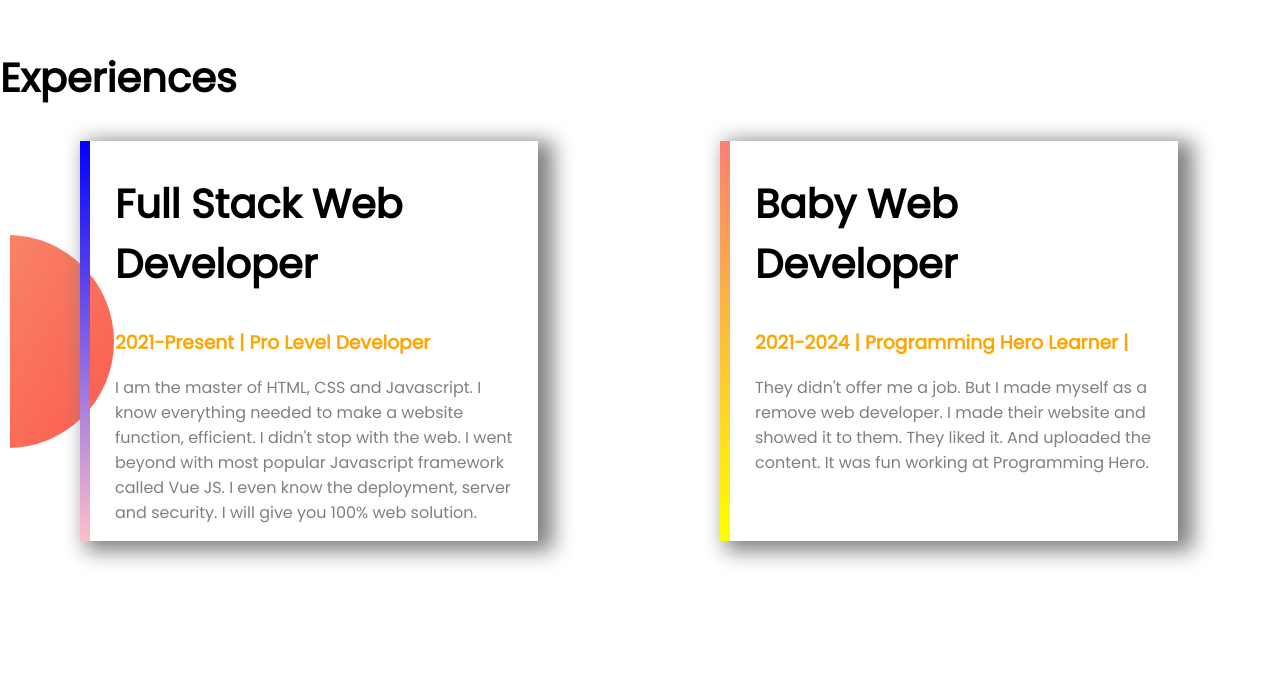
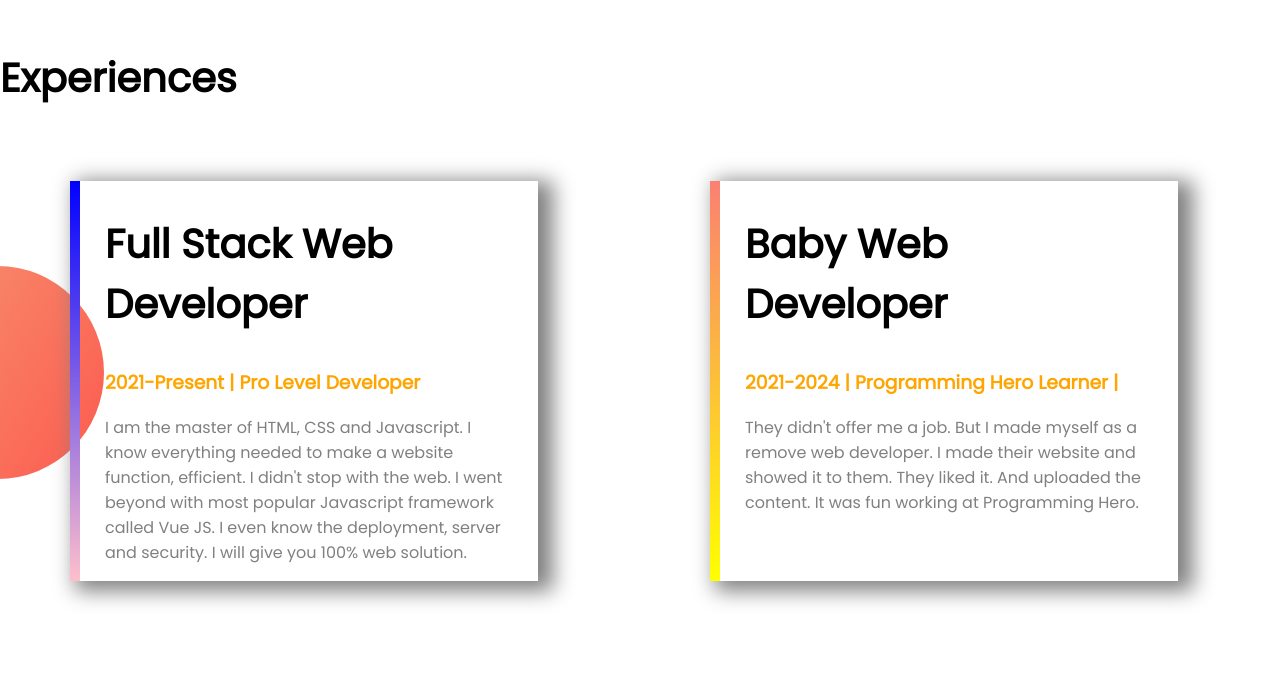
Before and after one commit to rejaulrasel/my-working-portfolio, a plain HTML site: page index.html in a window 1280 px wide. Shown: the part 1199-1880 px from the top of the page. Drawn offline with Linux system fonts and the light colour scheme.

Commit message:
add margin in css

```diff
--- a/index.html
+++ b/index.html
@@ -44,10 +44,10 @@
         </div>
 
     </section>
-    <section class="flexible p2p">
+    <section class="flexible p2p exp-area">
         <div>
             <h1>Experiences</h1>
-        <div class="flexible  exp-area">
+        <div class="flexible  ">
             <div class="half-area exp-section full-stack">
                 <h1>Full Stack Web Developer</h1>
                 <h3><span class="orange-colour">2021-Present | Pro Level Developer</span></h3>
--- a/style.css
+++ b/style.css
@@ -54,7 +54,10 @@ h1{
     width: 95%;
     padding-right: 25px;
     padding-left: 25px;
-    margin-left: 80px;
+    margin-left: 70px;
+    margin-bottom: 20PX;
+    margin-top: 40px;
+
 }
 .full-stack{
     border-left:10px solid;
@@ -74,7 +77,7 @@ h1{
 .exp-area{
 background-image: url(images/exp-bg.png);
 background-repeat: no-repeat;
-background-position: 10px;
+background-position: left;
 
 }
 footer{
```
